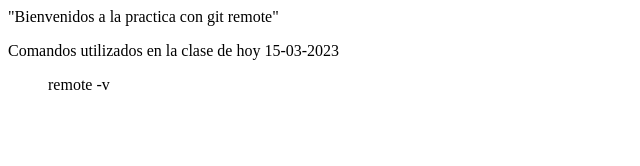
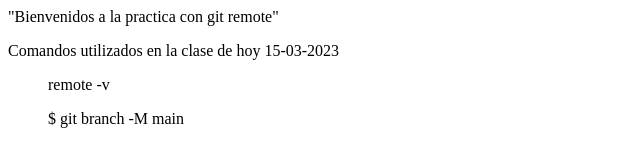
Before and after one commit to Saiidel/nuevo, a plain HTML site: page index.html in a window 1280 px wide. Shown: the whole page, without its empty margins (0-640 px from the left). Drawn offline with Linux system fonts and the light colour scheme.

Commit message:
Cambio 3

```diff
--- a/index.html
+++ b/index.html
@@ -10,5 +10,6 @@
     "Bienvenidos a la practica con git remote"
     <p>Comandos utilizados en la clase de hoy 15-03-2023</p>
         <ul> remote -v</ul>
+        <ul>$ git branch -M main</ul>
 </body>
 </html>
```
